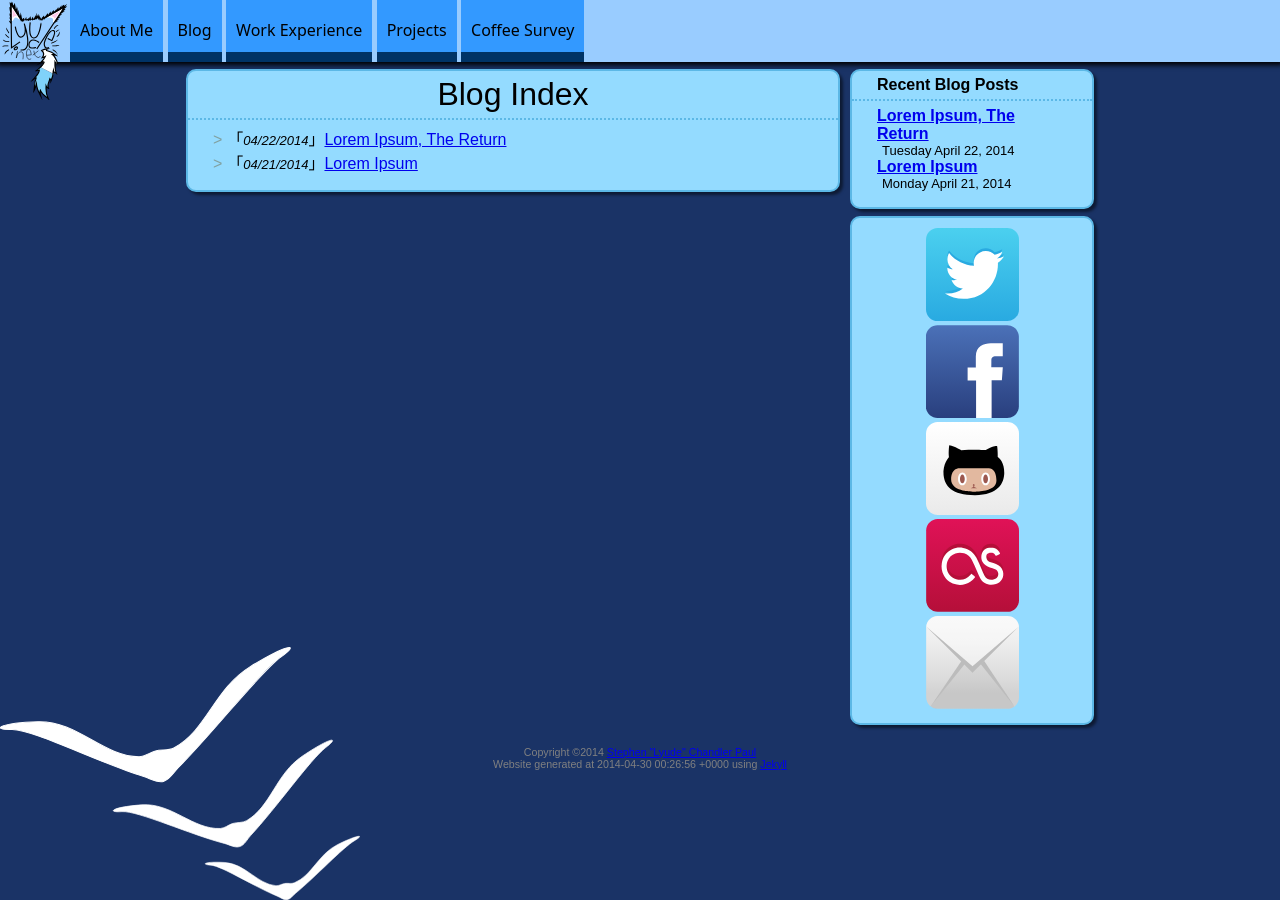
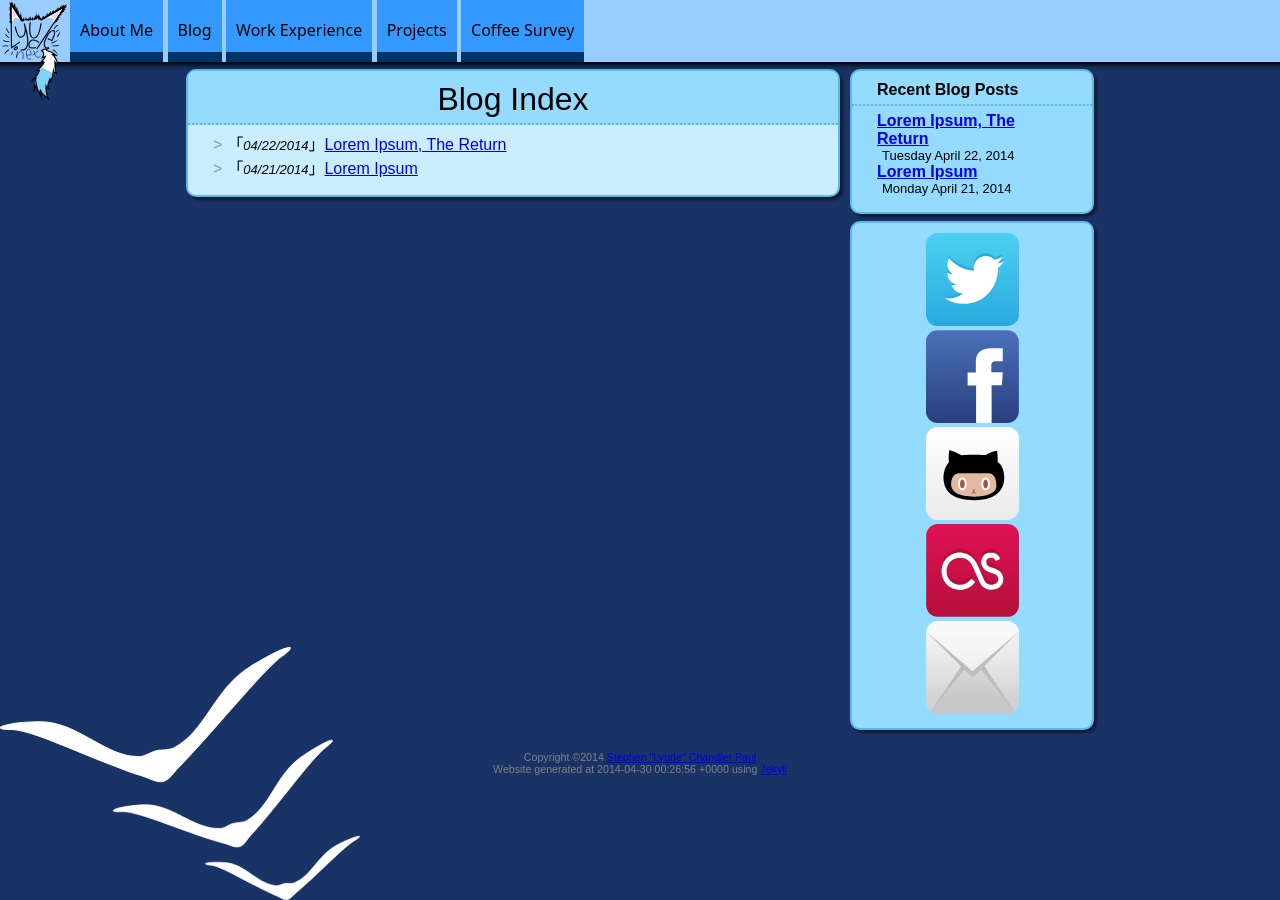
Before and after one commit to Lyude/personal_website, a Jekyll site: the page built from blog_index.html, in a window 1280 px wide. Built offline with Jekyll 4.4.1, drawn with Linux system fonts in a browser that asks for light colours; some web fonts are replaced.

Commit message:
Make content portion of content textbox brighter
This looks a lot less harsh :)

```diff
--- a/stylesheets/master.css
+++ b/stylesheets/master.css
@@ -103,6 +103,12 @@ div#content {
 	margin-right: 5px;
 
 	width: 600px;
+
+	background-color: #CAEDFF;
+}
+
+div#content div.box_title_area {
+	background-color: #94DBFF;
 }
 
 div#blog_list, div#social_media {
@@ -156,6 +162,11 @@ div.box_title_area {
 	margin-left: -25px;
 	margin-right: -25px;
 	margin-bottom: -10px;
+	margin-top: 0px;
+
+	padding-top: 5px;
+	border-top-left-radius: 8px;
+	border-top-right-radius: 8px;
 
 	text-align: center;
 
```
